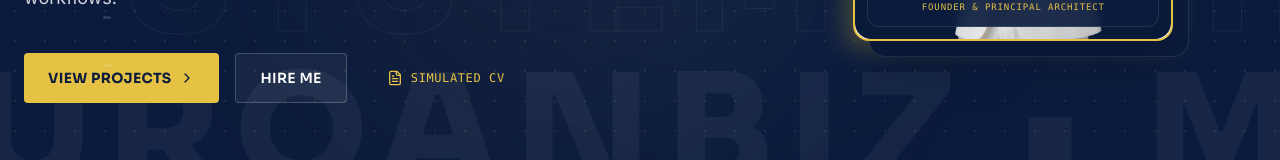
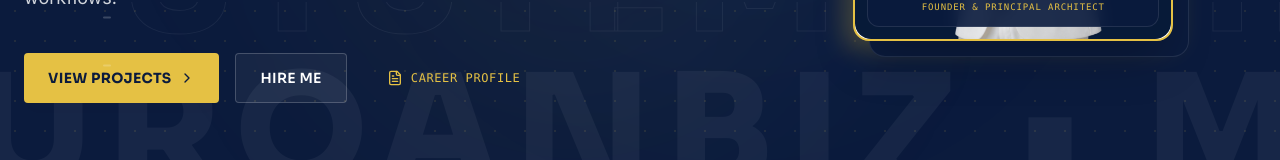
Before and after one commit to furqannaqvi78/Furqan_Haider_Portfolio, a React (Vite) app: page / in a window 1280 px wide. Shown: the part 574-734 px from the top of the page. Built offline with nearby package versions, Linux system fonts and the light colour scheme.

Commit message:
updated portfolio code and fixed issues

```diff
--- a/src/components/Hero.tsx
+++ b/src/components/Hero.tsx
@@ -104,7 +104,7 @@ export default function Hero() {
               className="px-6 py-3.5 text-accent-mustard hover:text-white font-mono text-xs tracking-wider uppercase transition-all duration-300 gap-2 flex items-center"
             >
               <FileText className="w-4 h-4" />
-              <span>Simulated CV</span>
+              <span>CAREER PROFILE</span>
             </a>
           </div>
         </motion.div>
```
